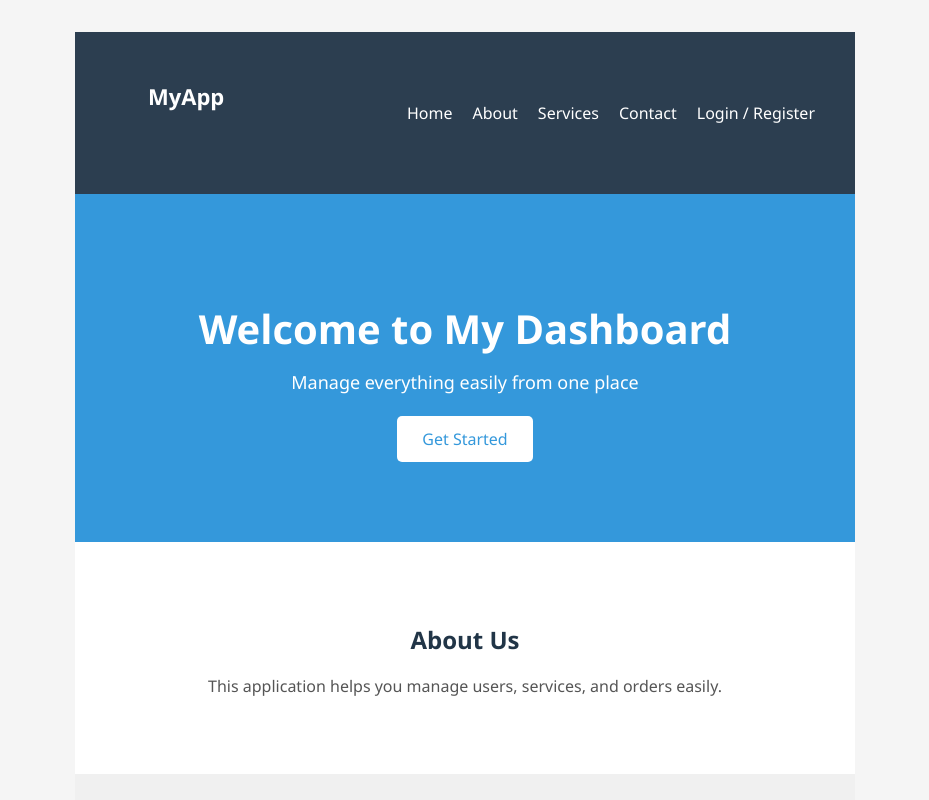
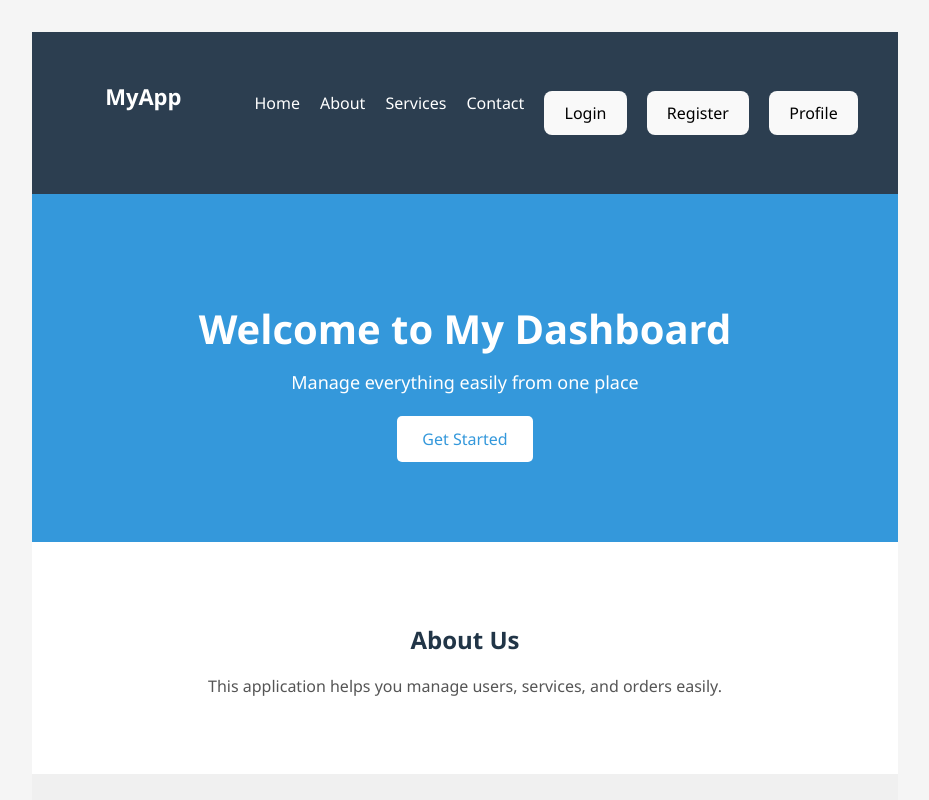
Before and after one commit to Venga-Muni-Reddy/food-management, a React app in the folder frontend/: page /dashboard in a window 1280 px wide. Shown: the top 800 px of the page, without its empty margins (175-1104 px from the left). Built offline with nearby package versions, Linux system fonts and the light colour scheme; no server answers; the HTML template or start-up script is replaced by a standard one.

Commit message:
Profile partially implemented

```diff
--- /dev/null
+++ b/frontend/src/components/Profile.jsx
@@ -0,0 +1,41 @@
+export function Profile(){
+    return(
+        <div>
+            <h1>Profile</h1>
+            <h2>This is h2 tag</h2>
+        </div>
+
+    )
+}
+
+// export default Profile;
+
+
+
+
+
+
+
+
+
+
+
+// export const Profile = () => {
+//     return(
+//         <div>
+//             <h1>Profile</h1>
+//             <h2>This is h2 tag</h2>
+//         </div>
+//     )
+// }
+
+export const Navbar = () => {
+    return(
+        <div>
+            <p> This is navbar component </p>
+         </div>
+    )
+}
+
+
+// export default Profile;
--- a/frontend/src/pages/auth/Dashboard.jsx
+++ b/frontend/src/pages/auth/Dashboard.jsx
@@ -1,7 +1,9 @@
 import React from "react";
 import "./dashboard.css";
+import { useNavigate } from "react-router-dom";
 
 function Dashboard() {
+  const navigate = useNavigate();
   return (
     <div>
       {/* Navbar */}
@@ -12,8 +14,18 @@
           <li>About</li>
           <li>Services</li>
           <li>Contact</li>
-          <li>Login / Register</li>
+          <li><button onClick={() => navigate("/login")}>Login</button></li>
+          <li><button onClick={() => navigate("/register")}>Register</button></li>
+          <li>
+            <button onClick={()=>{
+             navigate("/profile");
+            }}>
+              Profile
+            </button>
+          </li>
+
         </ul>
+
       </nav>
 
       {/* Hero Section */}
@@ -22,6 +34,7 @@
         <p>Manage everything easily from one place</p>
         <button>Get Started</button>
       </section>
+
 
       {/* About Section */}
       <section className="about">
--- a/frontend/src/routes/AppRoutes.jsx
+++ b/frontend/src/routes/AppRoutes.jsx
@@ -1,24 +1,36 @@
 import { BrowserRouter, Routes, Route, Navigate } from "react-router-dom";
-import { useAuth } from "../context/AuthContext";
 
 import Login from "../pages/auth/Login";
 import Register from "../pages/auth/Register";
 import Dashboard from "../pages/auth/Dashboard";
+import { Profile } from "../components/Profile";
 
-const PrivateRoute = ({ children }) => {
-  const { isAuth, loading } = useAuth();
-  if (loading) return <div>Loading...</div>;
-  return isAuth ? children : <Navigate to="/login" />;
-};
 
-export default function AppRoutes() {
-  return (
+// export default function AppRoutes() {
+//   return (
+//     <BrowserRouter>
+//       <Routes>
+//         <Route path="/login" element={<Login />} />
+//         <Route path="/register" element={<Register />} />
+//          <Route path="/dashboard" element={<Dashboard />} />
+//       </Routes>
+//     </BrowserRouter>
+//   );
+// }
+
+
+function AppRoutes(){
+    return(
         <BrowserRouter>
           <Routes>
             <Route path="/login" element={<Login />} />
             <Route path="/register" element={<Register />} />
              <Route path="/dashboard" element={<Dashboard />} />
+             <Route path="/profile" element={<Profile />} />
+
           </Routes>
         </BrowserRouter>
-  );
+    )
 }
+
+export default AppRoutes;
```
Lines whose indentation alone changed are shown as unchanged.
